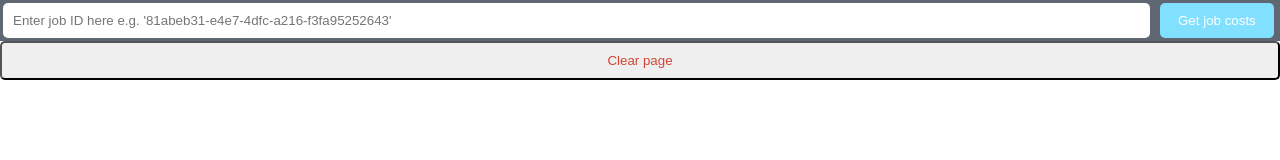
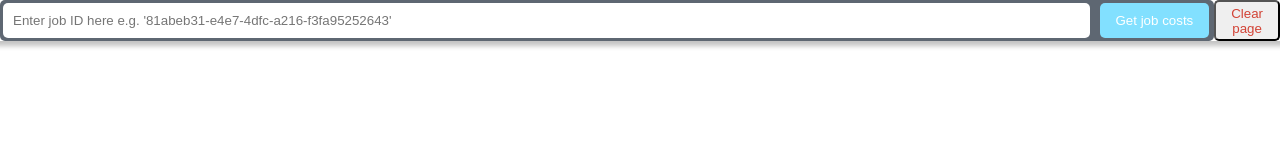
Before and after one commit to dn0912/SBDP_job_budgets, a website: page budget_control_system/src/public/index.html in a window 1280 px wide. Drawn offline with nearby package versions, Linux system fonts and the light colour scheme; no server answers.

Commit message:
make header sticky

```diff
--- a/budget_control_system/src/public/index.html
+++ b/budget_control_system/src/public/index.html
@@ -20,9 +20,8 @@
     form {
       background: #5E6772;
       padding: 3px;
-      /* position: fixed;
-      bottom: 0; */
       width: 100%;
+      border-radius: 5px;
     }
 
     form input {
@@ -44,8 +43,7 @@
 
     #messages {
       list-style-type: none;
-      margin: 0;
-      padding: 10px 0 0 0;
+      margin: 60px 0 0 0;
     }
 
     #messages li {
@@ -57,23 +55,31 @@
     }
 
     #clear-button {
-      padding: 10px;
       border-radius: 5px;
       color: #d24336;
+    }
+
+    .header {
+      display: flex;
+      position: fixed;
+      top: 0;
+      left: 0;
+      right: 0;
+      z-index: 1;
+      box-shadow: 0 0 5px 5px #c3c3c3;
     }
   </style>
 </head>
 
 <body>
-  <form action="">
-    <input
-      id="get-job-costs-button"
-      autocomplete="off"
-      placeholder="Enter job ID here e.g. '81abeb31-e4e7-4dfc-a216-f3fa95252643'"
-    />
-    <button>Get job costs</button>
-  </form>
-  <button id="clear-button">Clear page</button>
+  <div class="header">
+    <form action="">
+      <input id="get-job-costs-button" autocomplete="off"
+        placeholder="Enter job ID here e.g. '81abeb31-e4e7-4dfc-a216-f3fa95252643'" />
+      <button>Get job costs</button>
+    </form>
+    <button id="clear-button">Clear page</button>
+  </div>
   <ul id="messages"></ul>
 
   <script src="/socket.io/socket.io.js"></script>
```
